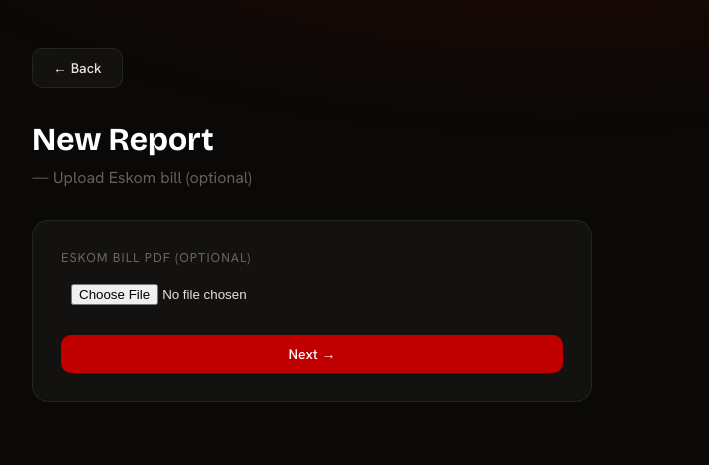
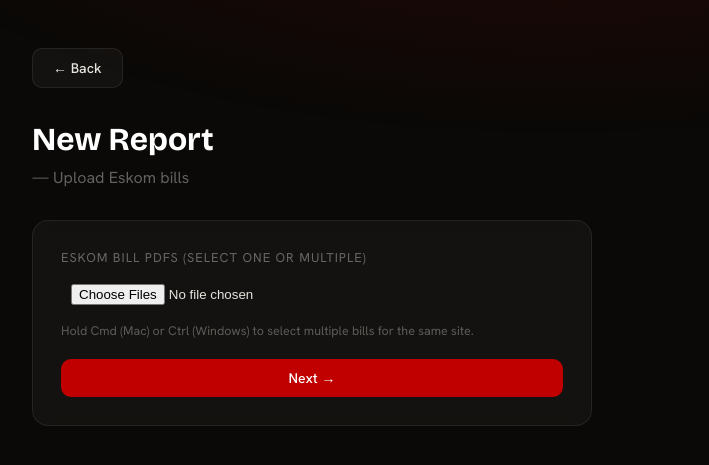
Before and after one commit to brucepolks/halfway-solar, a Flask app: template templates/analyse_step1.html in a window 1280 px wide. Shown: the part 64-529 px from the top of the page, without its empty margins (82-791 px from the left). Run offline with Flask 3, Linux system fonts and the light colour scheme; the template is opened without the code that fills it, so the values that code supplies are empty.

Commit message:
Update analyse_step1.html: multiple bill upload support

```diff
--- a/templates/analyse_step1.html
+++ b/templates/analyse_step1.html
@@ -3,12 +3,13 @@
 {% block content %}
 <a href="/client/{{ client.id }}" class="btn btn-ghost" style="margin-bottom:32px;">← Back</a>
 <h1 class="page-title">New Report</h1>
-<p class="page-sub">{{ client.name }} — Upload Eskom bill (optional)</p>
+<p class="page-sub">{{ client.name }} — Upload Eskom bills</p>
 <div class="card" style="max-width:560px;">
   <form method="POST" enctype="multipart/form-data">
     <div class="form-group">
-      <label>Eskom Bill PDF (optional)</label>
-      <input type="file" name="bill_pdf" accept=".pdf" style="padding:10px;">
+      <label>Eskom Bill PDFs (select one or multiple)</label>
+      <input type="file" name="bill_pdf" accept=".pdf" multiple style="padding:10px;">
+      <p style="color:rgba(232,228,223,0.35);font-size:0.78rem;margin-top:8px;">Hold Cmd (Mac) or Ctrl (Windows) to select multiple bills for the same site.</p>
     </div>
     <button type="submit" class="btn btn-primary" style="width:100%;justify-content:center;">Next →</button>
   </form>
```
